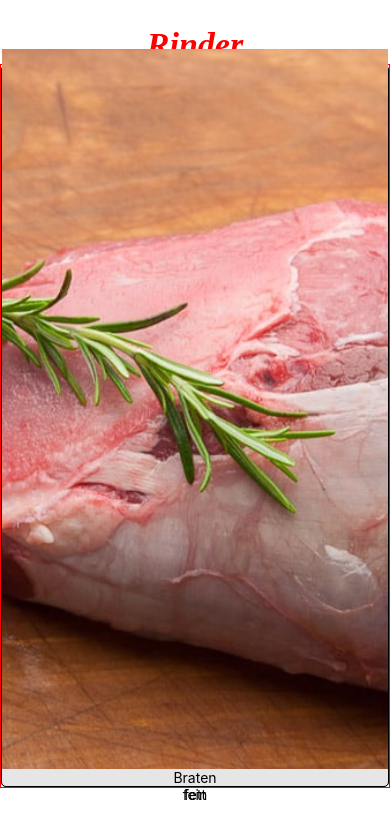
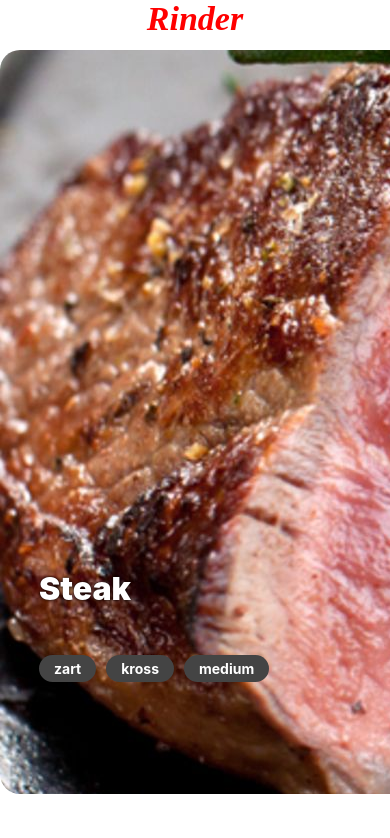
Before and after one commit to reiscracker/Rinder, a React Native app: screen / in a window 390 px wide. Shown: the top 838 px of the page. Built offline with nearby package versions, Linux system fonts and the light colour scheme.

Commit message:
Added swipeable cards

```diff
--- a/App.js
+++ b/App.js
@@ -1,41 +1,49 @@
-import React, { useRef } from "react";
-import { StatusBar } from 'expo-status-bar';
-import { Button, StyleSheet, Text, View, ScrollView, Image, Animated, Dimensions, PanResponder } from 'react-native';
-import NativeCards from "./NativeCards";
-import GestureHandlerCards from "./GestureHandlerCards";
-import SwipeableCards from "./SwipeableCards";
-import { GestureHandlerRootView } from "react-native-gesture-handler";
+import { StatusBar as ExpoStatusBar } from 'expo-status-bar';
+import React from "react";
+import { Platform, SafeAreaView, StatusBar, StyleSheet, Text, View } from 'react-native';
+import Cards from './src/Cards';
 
 
 export default function App() {
   return (
-    <GestureHandlerRootView style={styles.container}>
-      <StatusBar style="auto" />
-      <View style={{ height: 30 }}>
+    <SafeAreaView style={styles.app}>
+      <View style={styles.header}>
+        <Text style={styles.title}>Rinder</Text>
       </View>
-      <Text style={styles.appTitle}>Rinder</Text>
-      {/* <NativeCards /> */}
-      <GestureHandlerCards />
-      {/* <SwipeableCards /> */}
-      <View style={{ height: 60 }}>
+      <View style={styles.cardContainer}>
+        <Cards />
       </View>
-    </GestureHandlerRootView>
+      <View style={styles.footer}>
+      </View>
+      <ExpoStatusBar style="auto" />
+    </SafeAreaView>
   );
 }
 
 const styles = StyleSheet.create({
-  container: {
+  app: {
     flex: 1,
-    backgroundColor: '#fff',
-    alignItems: 'center',
-    justifyContent: 'center',
+    paddingTop: Platform.OS === "android" ? StatusBar.currentHeight : 0,
+    // backgroundColor: '#fff',
+    // alignItems: 'center',
+    // justifyContent: 'center',
   },
-  appTitle: {
+  header: {
+    height: 50
+  },
+  footer: {
+    height: 50
+  },
+  title: {
     color: "red",
     fontSize: 34,
     textAlign: "center",
     fontStyle: "italic",
     fontWeight: "bold",
     fontFamily: "serif"
+  },
+  cardContainer: {
+    flex: 1,
+    overflow: "hidden"
   }
 });
--- /dev/null
+++ b/src/Cards.jsx
@@ -0,0 +1,183 @@
+import React, { useRef, useState } from "react";
+import { Animated, Image, PanResponder, StyleSheet, Text, useWindowDimensions, View } from "react-native";
+
+
+const profiles = [
+    { name: "Steak", tags: ["zart", "kross", "medium"], image: require("../assets/profiles/steak.jpg") },
+    { name: "Braten", tags: ["fett", "kräftig"], image: require("../assets/profiles/braten.jpg") },
+    { name: "Hack", tags: ["fein", "frisch"], image: require("../assets/profiles/hack.jpg") },
+    { name: "Merguez", tags: ["würzig", "scharf"], image: require("../assets/profiles/merguez.jpg") },
+    { name: "TBone", tags: ["fett"], image: require("../assets/profiles/tbone.jpg") },
+];
+
+export default function Cards() {
+    const [currentProfileIndex, setCurrentProfileIndex] = useState(0);
+    const position = useRef(new Animated.ValueXY()).current;
+    const currentProfile = profiles[currentProfileIndex];
+    const nextProfile = currentProfileIndex < profiles.length ? profiles[currentProfileIndex + 1] : null;
+
+    const { width: SCREEN_WIDTH } = useWindowDimensions();
+
+    const panResponder = PanResponder.create({
+        onStartShouldSetPanResponder: () => true,
+        onPanResponderMove: (event, gestureState) => {
+            position.setValue({ x: gestureState.dx, y: gestureState.dy });
+        },
+        onPanResponderRelease: (event, gestureState) => {
+            if (gestureState.dx > 200) {
+                Animated.timing(position, {
+                    toValue: { x: SCREEN_WIDTH + 100, y: gestureState.dy },
+                    duration: 400,
+                    useNativeDriver: true
+                }).start(() => {
+                    position.setValue({ x: 0, y: 0 });
+                    setCurrentProfileIndex(currentProfileIndex + 1);
+                });
+            } else if (gestureState.dx < -200) {
+                Animated.timing(position, {
+                    toValue: { x: -SCREEN_WIDTH - 100, y: gestureState.dy },
+                    duration: 400,
+                    useNativeDriver: true
+                }).start(() => {
+                    position.setValue({ x: 0, y: 0 });
+                    setCurrentProfileIndex(currentProfileIndex + 1);
+                });
+            } else {
+                Animated.spring(position, {
+                    toValue: { x: 0, y: 0 },
+                    friction: 4,
+                    useNativeDriver: true
+                }).start();
+            }
+        }
+    });
+
+    const rotate = position.x.interpolate({
+        inputRange: [-SCREEN_WIDTH / 2, 0, SCREEN_WIDTH / 2],
+        outputRange: ["-10deg", "0deg", "10deg"],
+        extrapolate: "clamp",
+    });
+    const leftStampOpacity = position.x.interpolate({
+        inputRange: [-SCREEN_WIDTH / 2, 0, SCREEN_WIDTH / 2, SCREEN_WIDTH],
+        outputRange: [0, 0, 1, 0],
+        extrapolate: "clamp",
+    });
+    const rightStampOpacity = position.x.interpolate({
+        inputRange: [-SCREEN_WIDTH / 2, 0, SCREEN_WIDTH / 2],
+        outputRange: [1, 0, 0],
+        extrapolate: "clamp",
+    });
+    const nextCardOpacity = position.x.interpolate({
+        inputRange: [-SCREEN_WIDTH / 2, 0, SCREEN_WIDTH / 2],
+        outputRange: [1, 0, 1],
+        extrapolate: "clamp",
+    });
+    const nextCardScale = position.x.interpolate({
+        inputRange: [-SCREEN_WIDTH / 2, 0, SCREEN_WIDTH / 2],
+        outputRange: [1, 0.8, 1],
+        extrapolate: "clamp",
+    });
+
+    return (
+        <View style={styles.container}>
+            {nextProfile && <Animated.View style={[{ opacity: nextCardOpacity, transform: [{ scale: nextCardScale }] }, styles.card]}>
+                <Image style={styles.cardImage} source={nextProfile.image} />
+                <Text style={styles.name}>{nextProfile.name}</Text>
+                <View style={styles.tagContainer}>
+                    {nextProfile.tags.map((tag, i) => <Text key={i} style={styles.tag}>{tag}</Text>)}
+                </View>
+            </Animated.View>}
+            <Animated.View
+                {...panResponder.panHandlers}
+                style={[styles.card, { transform: [...position.getTranslateTransform(), { rotate }] }]}
+            >
+                <Animated.View style={[{ opacity: leftStampOpacity, transform: [{ rotate: "-30deg" }] }, styles.stamp, styles.leftStamp]}>
+                    <Text style={[styles.stampText, styles.leftStampText]}>LECKER!</Text>
+                </Animated.View>
+                <Animated.View style={[{ opacity: rightStampOpacity, transform: [{ rotate: "30deg" }] }, styles.stamp, styles.rightStamp]}>
+                    <Text style={[styles.stampText, styles.rightStampText]}>IGITT!</Text>
+                </Animated.View>
+                <Image style={styles.cardImage} source={currentProfile.image} />
+                <Text style={styles.name}>{currentProfile.name}</Text>
+                <View style={styles.tagContainer}>
+                    {currentProfile.tags.map((tag, i) => <Text key={i} style={styles.tag}>{tag}</Text>)}
+                </View>
+            </Animated.View>
+        </View>
+    );
+}
+
+const styles = StyleSheet.create({
+    container: {
+        flex: 1,
+        padding: 10,
+        justifyContent: "center",
+        alignItems: "center"
+    },
+    card: {
+        position: "absolute",
+        width: "100%",
+        height: "100%",
+    },
+    cardImage: {
+        flex: 1,
+        width: null,
+        height: null,
+        resizeMode: "cover",
+        borderRadius: 20,
+    },
+    stamp: {
+        position: "absolute",
+        top: 50,
+        zIndex: 1000,
+    },
+    leftStamp: {
+        left: 20,
+        transform: [{ rotate: "-30deg" }],
+    },
+    rightStamp: {
+        right: 20,
+        transform: [{ rotate: "30deg" }],
+    },
+    stampText: {
+        borderWidth: 1,
+        fontSize: 32,
+        fontWeight: "900",
+        padding: 10,
+    },
+    leftStampText: {
+        color: "green",
+        borderColor: "green",
+    },
+    rightStampText: {
+        color: "red",
+        borderColor: "red",
+    },
+    name: {
+        position: "absolute",
+        bottom: "25%",
+        left: "10%",
+        color: "white",
+        fontWeight: "900",
+        fontSize: 32,
+        textShadowColor: "black",
+        textShadowRadius: 3
+    },
+    tagContainer: {
+        position: "absolute",
+        flex: 1,
+        left: "10%",
+        right: "10%",
+        bottom: "15%",
+        flexDirection: "row",
+    },
+    tag: {
+        marginRight: 10,
+        paddingVertical: 5,
+        paddingHorizontal: 15,
+        borderRadius: 50,
+        color: "white",
+        fontWeight: "bold",
+        backgroundColor: "#444"
+    }
+});
```
